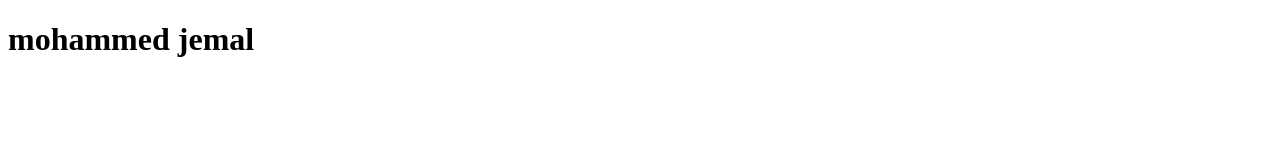
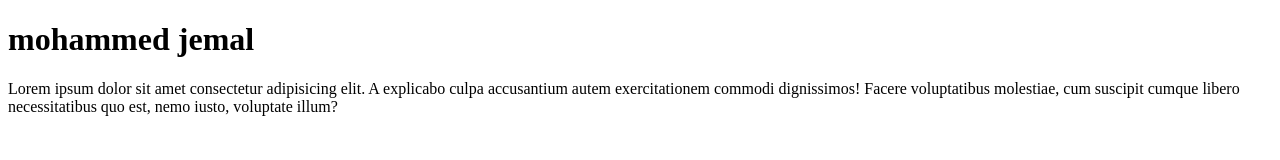
Before and after one commit to moha123-art/mohammed, a plain HTML site: page index.html in a window 1280 px wide. Drawn offline with Linux system fonts and the light colour scheme.

Commit message:
add paragraph

```diff
--- a/index.html
+++ b/index.html
@@ -7,5 +7,6 @@
 </head>
 <body>
    <h1>mohammed jemal</h1>
+   <p>Lorem ipsum dolor sit amet consectetur adipisicing elit. A explicabo culpa accusantium autem exercitationem commodi dignissimos! Facere voluptatibus molestiae, cum suscipit cumque libero necessitatibus quo est, nemo iusto, voluptate illum?</p>
 </body>
 </html>
```
